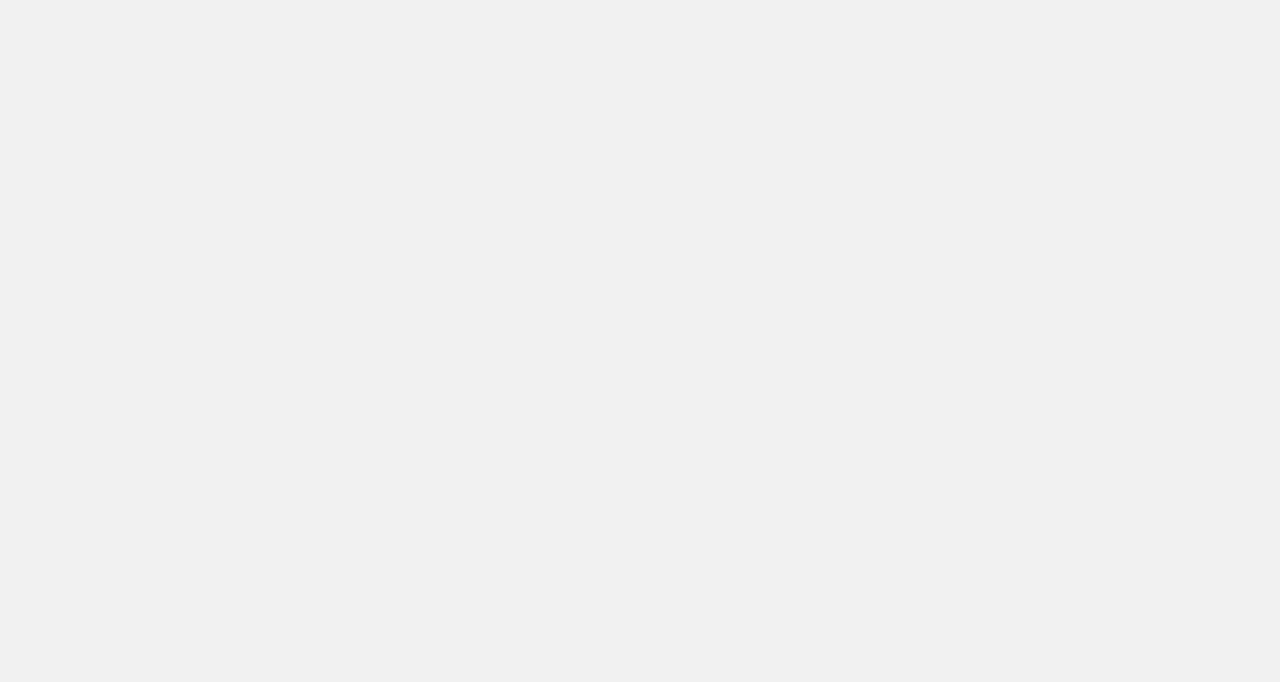
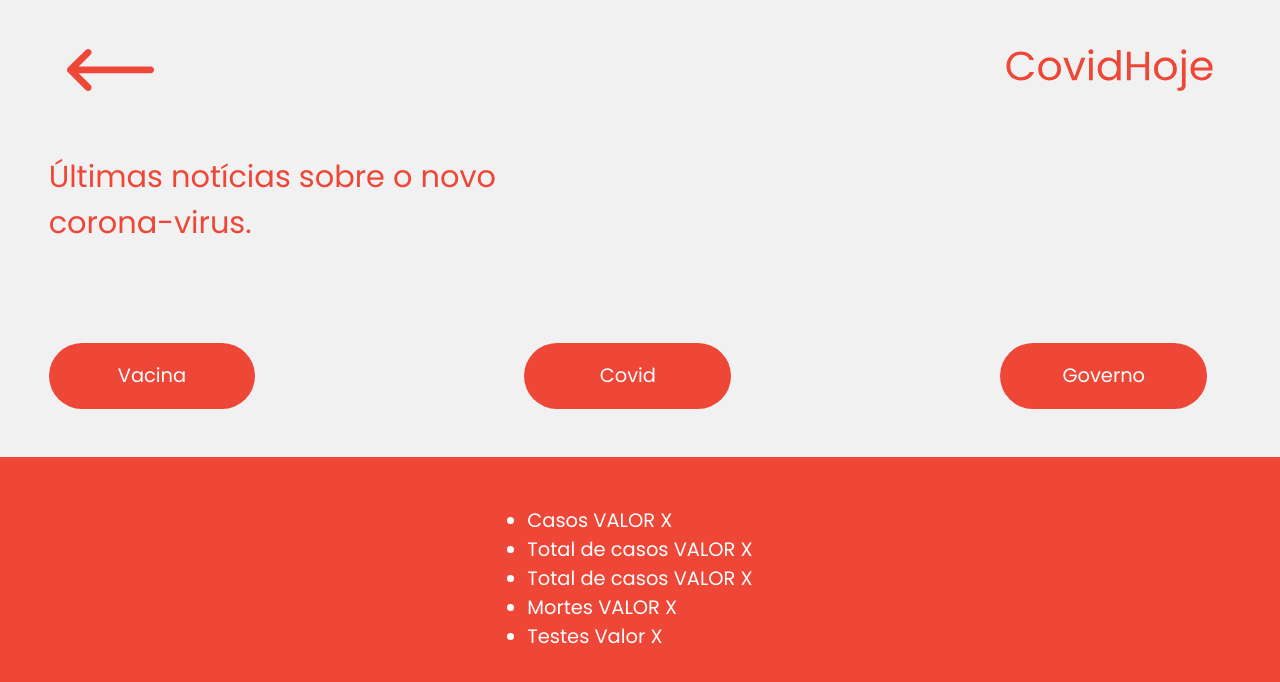
Before and after one commit to OyakSaile/covidhoje, a React (Create React App) app: page /newspage in a window 1280 px wide. Shown: the top 682 px of the page. Built offline with nearby package versions, Linux system fonts and the light colour scheme.

Commit message:
Página de News desenvolvida e pronta para consumir a API

```diff
--- /dev/null
+++ b/src/pages/News/index.css
@@ -0,0 +1,61 @@
+#newspage {
+  min-width: 100vw;
+  min-height: 100vh;
+  align-items: flex-start;
+  background: var(--primary-color);
+}
+.header{
+  background: #f1f1f1;
+  padding: 4rem;
+}
+.menu{
+  display: flex;
+  justify-content: space-between;
+  margin: 0 1.5rem;
+
+}
+.menu a img{
+  height: 3.5rem;
+}
+
+#lastnews{
+  font-size: 2.5rem;
+  margin-top: 4.5rem;
+  color: var(--primary-color);
+  font-family: Poppins;
+  font-weight: 400;
+}
+
+.nav{
+  display: flex;
+  justify-content: space-between;
+  margin-top: 4rem;
+}
+.nav a{
+  background: var(--primary-color);
+  color:white;
+  padding:1.5rem;
+  border-radius: 9rem;
+  width: 12rem;
+  text-align: center;
+  margin-right: 2rem;
+}
+
+.main{
+  color: white;
+  display: flex;
+  justify-content: center;
+  align-items: center;
+  margin-top: 4rem;
+}
+@media(min-width: 1100px){
+  .nav a {
+  width: 17rem;
+  }
+  #lastnews{
+    width: 40%;
+  }
+  .nav{
+    margin-top: 8rem;
+  }
+}
--- /dev/null
+++ b/src/pages/News/index.js
@@ -0,0 +1,37 @@
+import React, { Component } from "react";
+import logoImg from "../../assets/icons/covidhoje.svg";
+import leftArrowRed from "../../assets/icons/left-arrow-red.svg";
+import { Link } from "react-router-dom";
+import "./index.css";
+
+function NewsPage() {
+  return (
+    <div id="newspage">
+        <div className="header">
+            <div className="menu">
+                <Link to="/statistics"><img src={leftArrowRed} alt="voltar"/></Link>
+                <Link to="/"><img src={logoImg} alt="voltar"/></Link>
+            </div>
+            <h1 id="lastnews">Últimas notícias sobre o novo corona-virus.</h1>
+        <div className="nav">
+            <a href="/">Vacina</a>
+            <a href="/">Covid</a>
+            <a href="/">Governo</a>
+        </div>
+        </div>
+        <div className="main">
+            {/* AQUI VIRÁ O CONTEÚDO DA API */}
+            <ul>
+                <li>Casos VALOR X</li>
+                <li>Total de casos VALOR X</li>
+                <li>Total de casos VALOR X</li>
+                <li>Mortes VALOR X</li>
+                <li>Testes Valor X</li>
+            </ul>
+            {/* AQUI VIRA O CONTEÚDO DA API */}
+        </div>
+    </div>
+  );
+}
+
+export default NewsPage;
--- a/src/pages/Statistics/index.js
+++ b/src/pages/Statistics/index.js
@@ -33,7 +33,6 @@ function Statistics() {
           <img src={MapIcon} alt="Icone de mapa" />
         </header>
         <main>
-          {/* aqui vai o mapa */}
           <div className="world-map">
             <span>World Map</span>
             <img src={WorldMapIcon} alt="Mapa mundo" />
@@ -47,7 +46,7 @@ function Statistics() {
         <main>
           <ul className="news-container">
             <li>
-              <Link href="/" target="_blank">
+              <Link to="/newspage" >
                 <img src={NewsIcon} alt="noticias" />
                 <div>
                   <span>Last News</span>
--- a/src/routes.js
+++ b/src/routes.js
@@ -1,14 +1,17 @@
 import { BrowserRouter, Route } from "react-router-dom";
 
 import React from "react";
-import Homepage from "./pages/homepage";
+import Homepage from "./pages/Homepage";
 import Statistics from "./pages/Statistics";
+import NewsPage from "./pages/News"
 
 function Routes() {
   return (
     <BrowserRouter>
       <Route path="/" exact component={Homepage} />
       <Route path="/statistics" exact component={Statistics} />
+      <Route path="/newspage" exact component={NewsPage} />
+
     </BrowserRouter>
   );
 }
```
Also changed, not shown: src/assets/icons/left-arrow-red.svg (added).
